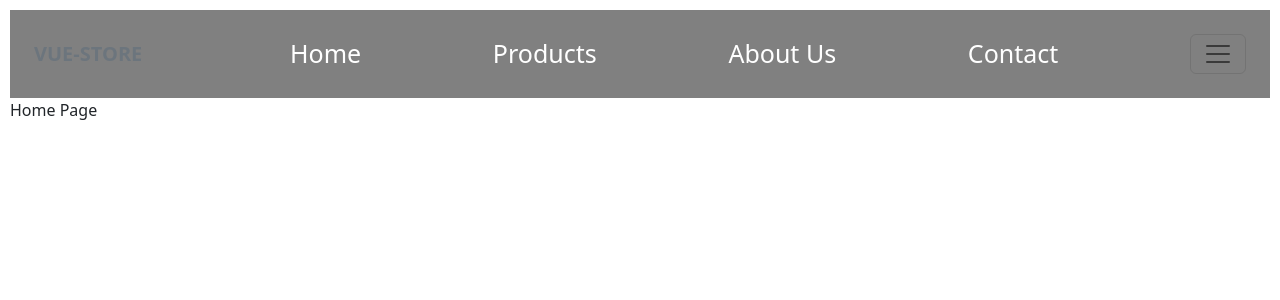
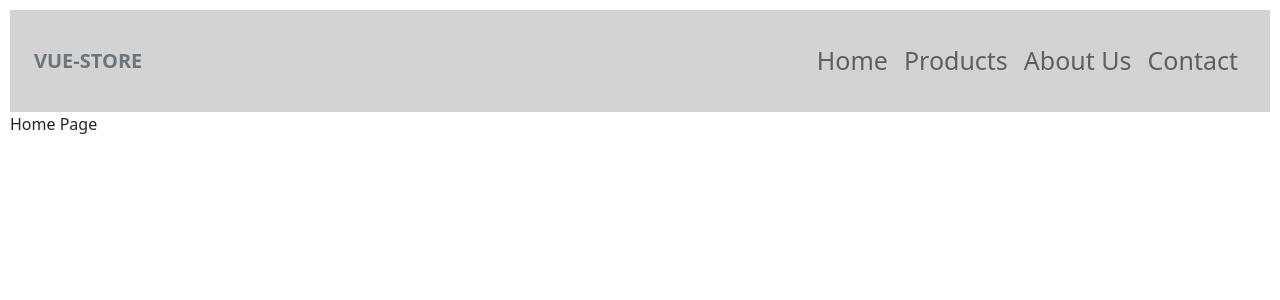
Before and after one commit to marcinel123/vue-store, a Vue app: page / in a window 1280 px wide. Shown: the top 300 px of the page. Built offline with nearby package versions, Linux system fonts and the light colour scheme.

Commit message:
adding navbars

```diff
--- a/src/App.vue
+++ b/src/App.vue
@@ -1,15 +1,12 @@
 <template>
-  <nav class="navbar navbar-light p-4"
-  style="background-color: gray; color: white; font-size: 25px;">
+  <nav
+    class="navbar navbar-light navbar-expand-md p-4"
+    style="background-color: lightgray; color: white; font-size: 25px"
+  >
     <router-link class="navbar-brand" to="/">
       <span class="fw-bold text-secondary"> VUE-STORE </span>
     </router-link>
-    <router-link class="nav-link" to="/">Home</router-link>
-    <router-link class="nav-link" to="/products">Products</router-link>
-    <router-link class="nav-link" to="/aboutus">About Us</router-link>
-    <router-link class="nav-link" to="/contact">Contact</router-link>
-    <div id="main-nav" class="collapse navbar-collapse justify-content-end align-center">
-    </div>
+
     <button
       class="navbar-toggler"
       type="button"
@@ -18,6 +15,27 @@
     >
       <span class="navbar-toggler-icon"></span>
     </button>
+
+    <div
+      id="main-nav"
+      class="collapse navbar-collapse justify-content-end align-center"
+    >
+      <ul class="navbar-nav">
+        <li class="nav-item">
+          <router-link class="nav-link" to="/">Home</router-link>
+        </li>
+        <li class="nav-item">
+          <router-link class="nav-link" to="/products">Products</router-link>
+        </li>
+        <li class="nav-item">
+          <router-link class="nav-link" to="/aboutus">About Us</router-link>
+        </li>
+        <li class="nav-item">
+          <router-link class="nav-link" to="/contact">Contact</router-link>
+        </li>
+      </ul>
+    </div>
+
   </nav>
   <router-view />
 </template>
--- a/src/components/HomePage.vue
+++ b/src/components/HomePage.vue
@@ -5,8 +5,7 @@
 </template>
 
 <script>
-import { ref } from "@vue/reactivity";
-import ProductsPage from "./ProductsPage.vue";
+
 
 export default {
   name: "HomePage",
--- a/src/components/ProductsNav.vue
+++ b/src/components/ProductsNav.vue
@@ -1,7 +1,18 @@
 <template>
-  <nav class="navbar navbar-light bg-light">
+  <nav class="navbar navbar-light bg-light navbar-expand-md">
     <div class="container-fluid">
-        <h2>Products List</h2>
+      <h2 class="navbar-brand">Categories</h2>
+      <button
+        class="navbar-toggler"
+        type="button"
+        data-bs-toggle="collapse"
+        data-bs-target="#navbarNav"
+      >
+        <span class="navbar-toggler-icon"></span>
+      </button>
+
+      <div class="collapse navbar-collapse" id="navbarNav">
+        <ul class="navbar-nav">
           <router-link to="/mens"
             ><button class="btn btn-secondary m-3 p-3">
               Men's clothing
@@ -22,6 +33,8 @@
               Women's clothing
             </button></router-link
           >
+        </ul>
+      </div>
     </div>
   </nav>
 </template>
```
Lines whose indentation alone changed are shown as unchanged.
